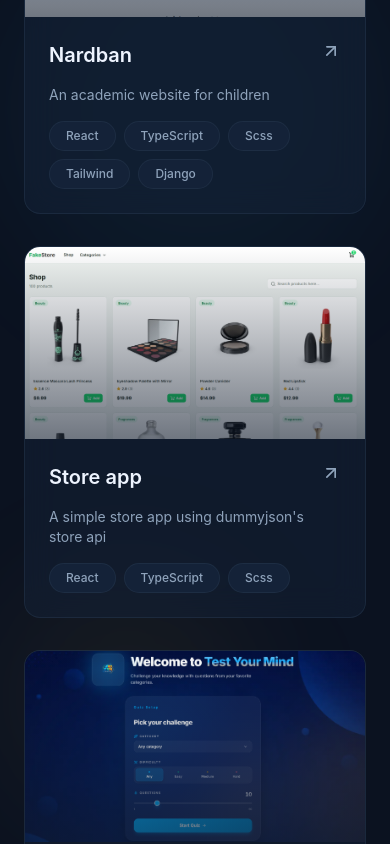
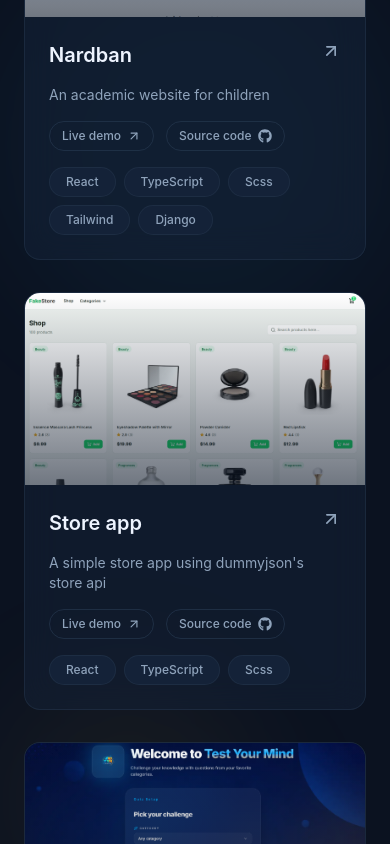
Before and after one commit to alirezashojaian1987/Alireza-Shojaian-Portfolio, a Next.js app: page / in a window 390 px wide. Shown: the part 4060-4904 px from the top of the page. Built offline with nearby package versions, Linux system fonts and the light colour scheme.

Commit message:
Project links added in mobile view

```diff
--- a/Components/Sections/Projects.tsx
+++ b/Components/Sections/Projects.tsx
@@ -93,10 +93,12 @@ export default function Projects(){
                                 <div className="absolute inset-0 bg-linear-to-t from-card via-card/50 to-transparent opacity-60"/>
 
                                 {/* Overlay links */}
-                                <div className="absolute inset-0 flex items-center justify-center gap-4 opacity-0 group-hover:opacity-100 transition-opacity duration-300">
+                                <div className="hidden md:flex absolute inset-0 items-center justify-center gap-4 opacity-0 group-hover:opacity-100 transition-opacity duration-300">
                                     <Link
                                         href={prj.link}
                                         target="_blank"
+                                        rel="noopener noreferrer"
+                                        aria-label={`View ${prj.title} live`}
                                         className="p-3 rounded-full glass hover:bg-primary hover:text-primary-foreground transition-all"
                                     >
                                         <ArrowUpRight className="w-5 h-5"/>
@@ -105,6 +107,8 @@ export default function Projects(){
                                     <Link
                                         href={prj.link}
                                         target="_blank"
+                                        rel="noopener noreferrer"
+                                        aria-label={`View ${prj.title} on GitHub`}
                                         className="p-3 rounded-full glass hover:bg-primary hover:text-primary-foreground transition-all"
                                     >
                                         <FaGithub className="w-5 h-5"/>
@@ -127,6 +131,33 @@ export default function Projects(){
                                 <p className="text-muted-foreground text-sm">
                                     {prj.description}
                                 </p>
+
+                                {/* Mobile project links */}
+                                <div className="flex md:hidden items-center gap-3">
+                                    <Link
+                                        href={prj.link}
+                                        target="_blank"
+                                        rel="noopener noreferrer"
+                                        className="inline-flex items-center gap-1.5 px-3 py-1.5 rounded-full
+                                            border border-border/70 text-xs font-medium text-muted-foreground
+                                            hover:text-primary hover:border-primary/50 transition-colors"
+                                    >
+                                        Live demo
+                                        <ArrowUpRight className="w-3.5 h-3.5"/>
+                                    </Link>
+
+                                    <Link
+                                        href={prj.github}
+                                        target="_blank"
+                                        rel="noopener noreferrer"
+                                        className="inline-flex items-center gap-1.5 px-3 py-1.5 rounded-full
+                                            border border-border/70 text-xs font-medium text-muted-foreground
+                                            hover:text-primary hover:border-primary/50 transition-colors"
+                                    >
+                                        Source code
+                                        <FaGithub className="w-3.5 h-3.5"/>
+                                    </Link>
+                                </div>
 
                                 <div className="flex flex-wrap gap-2">
                                     {prj.tags.map((tag, tagId)=>(
```
